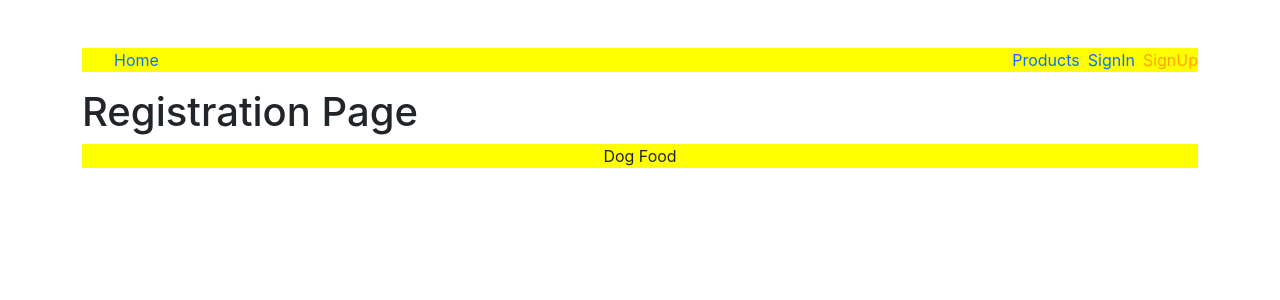
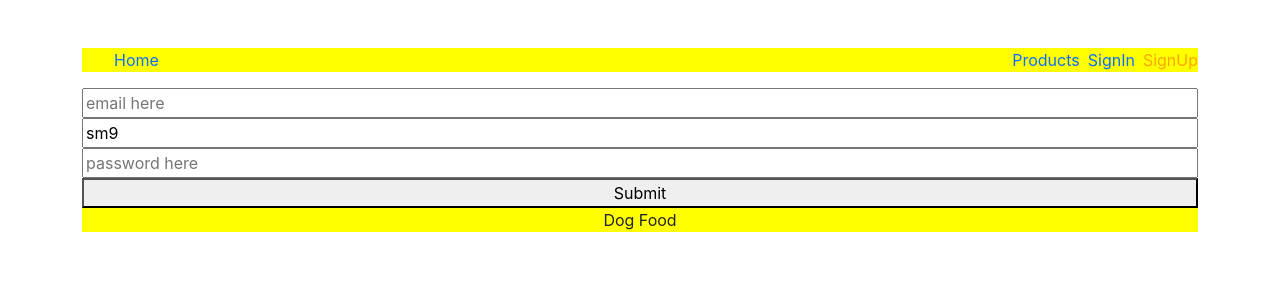
Before and after one commit to lev33/dogfood, a React (Create React App) app: page /signup in a window 1280 px wide. Shown: the top 300 px of the page. Built offline with nearby package versions, Linux system fonts and the light colour scheme.

Commit message:
add forms

```diff
--- a/src/components/Pages/AuthenticationPage/AuthenticationPage.jsx
+++ b/src/components/Pages/AuthenticationPage/AuthenticationPage.jsx
@@ -1,3 +1,33 @@
+import {
+  Formik, Form, Field, ErrorMessage,
+} from 'formik';
+import { authenticationFormValidationSchema } from './validator';
+
+const initialValues = {
+  email: '',
+  password: '',
+};
+
 export function AuthenticationPage() {
-  return <h1>Authentication Page</h1>;
+  const submitHandler = (values) => {
+    console.log({ values });
+  };
+
+  return (
+    <Formik
+      initialValues={initialValues}
+      validationSchema={authenticationFormValidationSchema}
+      onSubmit={submitHandler}
+    >
+      <Form className="d-flex flex-column">
+        <Field name="email" placeholder="email here" type="email" />
+        <ErrorMessage component="p" className="error" name="email" />
+
+        <Field name="password" placeholder="password here" type="text" />
+        <ErrorMessage component="p" className="error" name="password" />
+
+        <button type="submit">Submit</button>
+      </Form>
+    </Formik>
+  );
 }
--- /dev/null
+++ b/src/components/Pages/AuthenticationPage/validator.js
@@ -0,0 +1,11 @@
+import * as Yup from 'yup';
+
+export const authenticationFormValidationSchema = Yup.object({
+  email: Yup.string()
+    .email('Invalid email address')
+    .required('Required'),
+  password: Yup.string()
+    .min(5, 'Must be 5 characters or more')
+    .max(20, 'Must be 20 characters or less')
+    .required('Required'),
+});
--- a/src/components/Pages/RegistrationPage/RegistrationPage.jsx
+++ b/src/components/Pages/RegistrationPage/RegistrationPage.jsx
@@ -1,3 +1,37 @@
+import {
+  Formik, Form, Field, ErrorMessage,
+} from 'formik';
+import { registrationFormValidationSchema } from './validator';
+
+const initialValues = {
+  email: '',
+  group: 'sm9',
+  password: '',
+};
+
 export function RegistrationPage() {
-  return <h1>Registration Page</h1>;
+  const submitHandler = (values) => {
+    console.log({ values });
+  };
+
+  return (
+    <Formik
+      initialValues={initialValues}
+      validationSchema={registrationFormValidationSchema}
+      onSubmit={submitHandler}
+    >
+      <Form className="d-flex flex-column">
+        <Field name="email" placeholder="email here" type="email" />
+        <ErrorMessage component="p" className="error" name="email" />
+
+        <Field name="group" type="text" />
+        <ErrorMessage component="p" className="error" name="group" />
+
+        <Field name="password" placeholder="password here" type="text" />
+        <ErrorMessage component="p" className="error" name="password" />
+
+        <button type="submit">Submit</button>
+      </Form>
+    </Formik>
+  );
 }
--- /dev/null
+++ b/src/components/Pages/RegistrationPage/validator.js
@@ -0,0 +1,14 @@
+import * as Yup from 'yup';
+
+export const registrationFormValidationSchema = Yup.object({
+  email: Yup.string()
+    .email('Invalid email address')
+    .required('Required'),
+  group: Yup.string()
+    .max(20, 'Must be 20 characters or less')
+    .required('Required'),
+  password: Yup.string()
+    .min(5, 'Must be 5 characters or more')
+    .max(20, 'Must be 20 characters or less')
+    .required('Required'),
+});
--- a/src/index.css
+++ b/src/index.css
@@ -6,3 +6,7 @@ body {
   -webkit-font-smoothing: antialiased;
   -moz-osx-font-smoothing: grayscale;
 }
+
+.error {
+  color: red
+}
```
